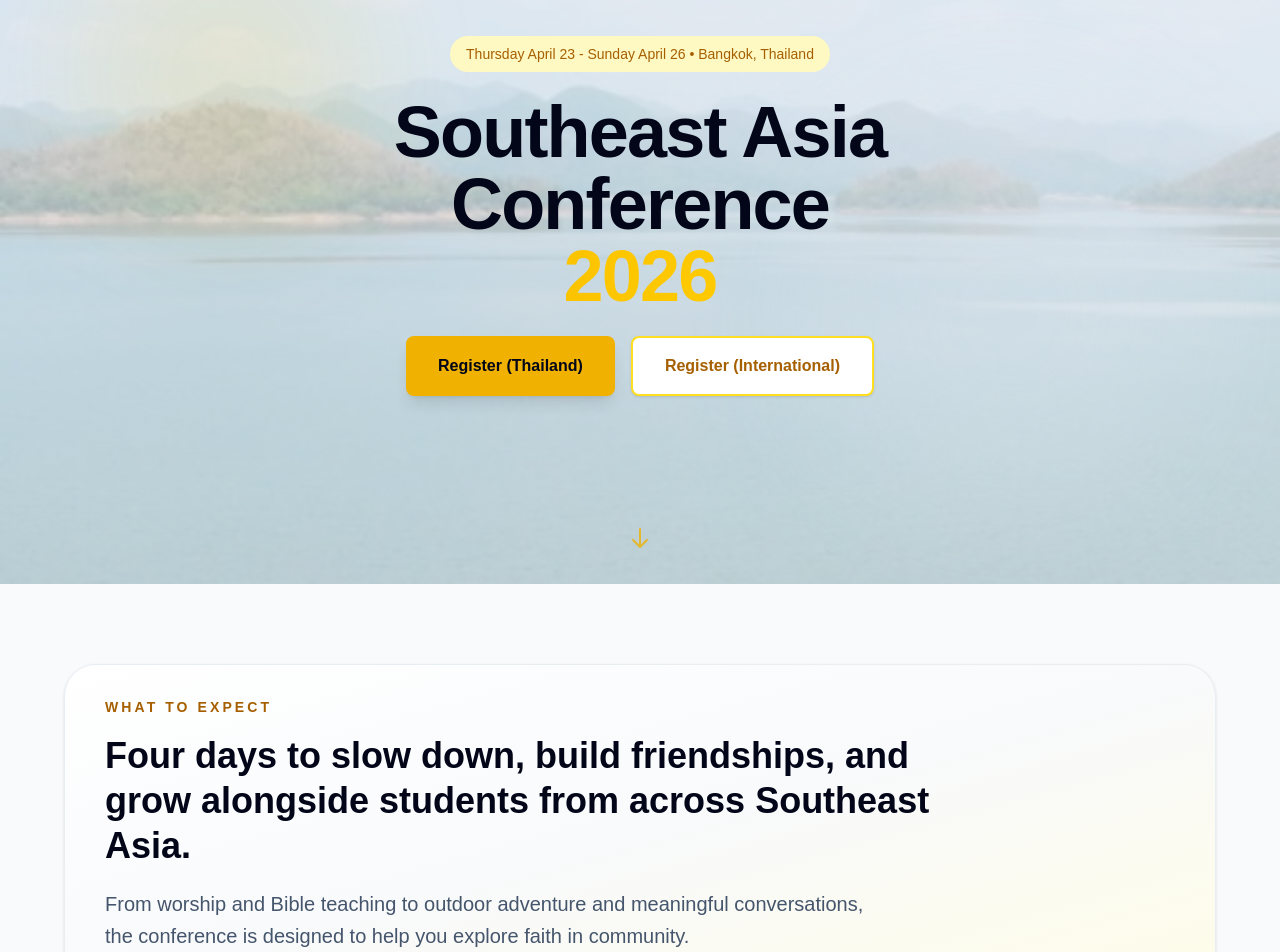
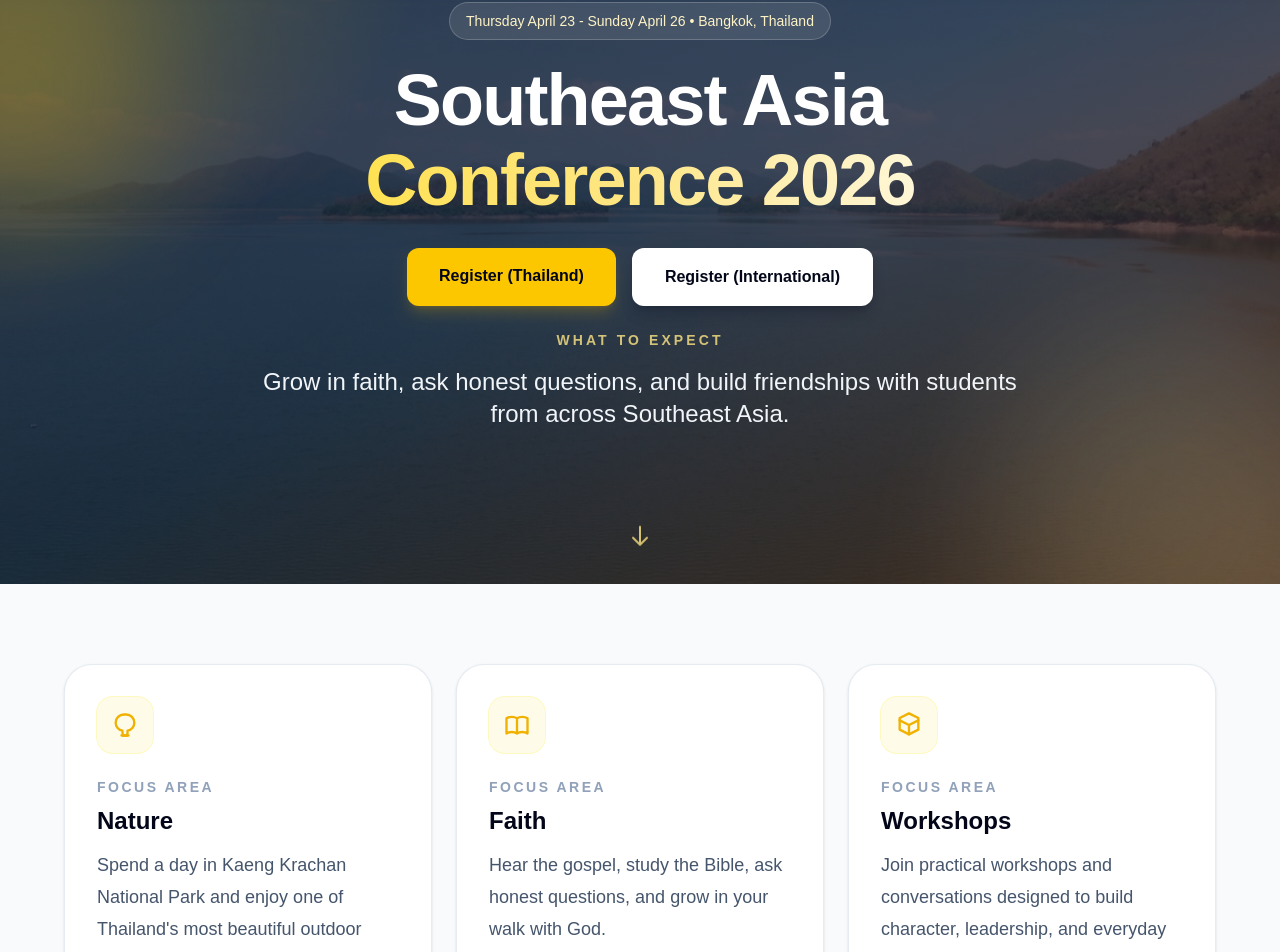
Before and after one commit to ismpseaconference2026/seaconference2026-repo, a Next.js app in the folder my-app/: page / in a window 1280 px wide. Shown: the part 520-1472 px from the top of the page. Built offline with nearby package versions, Linux system fonts and the light colour scheme.

Commit message:
feat: improve hero accessibility and update info section

```diff
--- a/my-app/src/app/page.tsx
+++ b/my-app/src/app/page.tsx
@@ -8,23 +8,15 @@ import ScheduleSection from "@/components/ScheduleSection";
 import PackingListSection from "@/components/PackingListSection";
 import Footer from "@/components/Footer";
 import NavigationBar from "@/components/NavigationBar";
-import { registrationLinks, schedules } from "@/lib/conference";
+import { schedules } from "@/lib/conference";
 
 export default function Home() {
-  const [isInThailand] = useState<boolean | null>(null);
   const [activeDay, setActiveDay] = useState("day1");
-
-  const handleSignUp = (inThailand: boolean) => {
-    window.open(
-      inThailand ? registrationLinks.thailand : registrationLinks.international,
-      "_blank"
-    );
-  };
 
   return (
     <main className="min-h-screen bg-white text-slate-900">
       <NavigationBar />
-      <HeroSection isInThailand={isInThailand} onSignUp={handleSignUp} />
+      <HeroSection />
       <InfoSection />
       <VideoPromoSection />
       <ScheduleSection schedules={schedules} activeDay={activeDay} onDayChange={setActiveDay} />
--- a/my-app/src/components/HeroSection.tsx
+++ b/my-app/src/components/HeroSection.tsx
@@ -1,59 +1,88 @@
-import { conferenceDates, conferenceLocation } from "@/lib/conference";
+import {
+  conferenceDates,
+  conferenceLocation,
+  registrationLinks,
+} from "@/lib/conference";
 
-interface HeroSectionProps {
-  isInThailand: boolean | null;
-  onSignUp: (inThailand: boolean) => void;
+const primaryLinkClassName =
+  "rounded-xl bg-yellow-400 px-8 py-4 text-base font-semibold text-slate-950 shadow-lg shadow-yellow-500/20 transition-all hover:-translate-y-0.5 hover:bg-yellow-300";
+const secondaryLinkClassName =
+  "rounded-xl border border-white/70 bg-white px-8 py-4 text-base font-semibold text-slate-950 shadow-lg shadow-slate-950/20 transition-all hover:-translate-y-0.5 hover:bg-amber-50";
+
+function HeroBackground() {
+  return (
+    <>
+      <div className="absolute inset-0 bg-gradient-to-br from-slate-950 via-slate-900 to-amber-950" aria-hidden="true" />
+      <div
+        className="absolute inset-0 bg-cover bg-center opacity-25"
+        style={{ backgroundImage: "url('/kaeng_krachan_dam.jpeg')" }}
+        aria-hidden="true"
+      />
+      <div className="absolute inset-0 bg-[radial-gradient(circle_at_top_left,_rgba(250,204,21,0.28),_transparent_30%),radial-gradient(circle_at_bottom_right,_rgba(255,255,255,0.12),_transparent_28%)]" aria-hidden="true" />
+      <div className="absolute inset-x-0 top-0 h-40 bg-gradient-to-b from-black/30 to-transparent" aria-hidden="true" />
+      <div className="absolute left-[-8rem] top-24 h-72 w-72 rounded-full bg-yellow-400/20 blur-3xl" aria-hidden="true" />
+      <div className="absolute bottom-[-6rem] right-[-3rem] h-80 w-80 rounded-full bg-amber-200/10 blur-3xl" aria-hidden="true" />
+    </>
+  );
 }
 
-export default function HeroSection({ onSignUp }: HeroSectionProps) {
+export default function HeroSection() {
   return (
-    <section
-      id="home"
-      className="relative min-h-[calc(100vh-64px)] flex items-center justify-center overflow-hidden"
-    >
-      <div className="absolute inset-0 bg-gradient-to-br from-slate-100 via-slate-50 to-white" />
-      <div
-        className="absolute inset-0 bg-center bg-no-repeat opacity-40"
-        style={{ backgroundImage: "url('/kaeng_krachan_dam.jpeg')", backgroundSize: '200rem' }}
-      />
-      <div className="absolute inset-0 opacity-60">
-        <div className="absolute top-20 left-20 w-72 h-72 bg-yellow-400/20 rounded-full blur-3xl" />
-        <div className="absolute bottom-20 right-20 w-96 h-96 bg-slate-200/50 rounded-full blur-3xl" />
+    <section id="home" className="relative overflow-hidden bg-slate-950">
+      <HeroBackground />
+
+      <div className="relative mx-auto flex min-h-[calc(100vh-64px)] max-w-4xl items-center px-4 py-16 text-center sm:px-6 sm:py-20">
+        <div className="w-full">
+          <div className="inline-flex items-center rounded-full border border-white/20 bg-white/10 px-4 py-2 text-sm font-medium text-amber-100 backdrop-blur-sm">
+            {conferenceDates} • {conferenceLocation}
           </div>
 
-      <div className="relative z-10 text-center px-4 max-w-4xl mx-auto">
-        <div className="inline-block px-4 py-2 bg-yellow-100 backdrop-blur-sm rounded-full text-yellow-700 text-sm font-medium mb-6">
-          {conferenceDates} • {conferenceLocation}
-        </div>
-        <h1 className="text-5xl md:text-7xl font-bold text-slate-950 mb-6 tracking-tight">
-          Southeast Asia Conference
-          <span className="block text-transparent bg-clip-text bg-gradient-to-r from-yellow-500 via-yellow-400 to-amber-300">
-            2026
+          <h1 className="mt-6 text-5xl font-semibold tracking-tight text-white sm:text-6xl lg:text-7xl">
+            Southeast Asia
+            <span className="mt-2 block bg-gradient-to-r from-yellow-300 via-amber-200 to-white bg-clip-text text-transparent">
+              Conference 2026
             </span>
           </h1>
 
-        <div className="flex flex-col sm:flex-row gap-4 justify-center">
-          <button
-            onClick={() => onSignUp(true)}
-            className="px-8 py-4 bg-yellow-500 text-slate-950 font-semibold rounded-lg hover:bg-yellow-400 transition-all transform hover:scale-105 shadow-lg"
+          <div className="mt-8 flex flex-col justify-center gap-4 sm:flex-row">
+            <a
+              href={registrationLinks.thailand}
+              target="_blank"
+              rel="noopener noreferrer"
+              aria-label="Register for the Thailand conference"
+              className={primaryLinkClassName}
             >
               Register (Thailand)
-          </button>
-          <button
-            onClick={() => onSignUp(false)}
-            className="px-8 py-4 bg-white border-2 border-yellow-300 text-yellow-700 font-semibold rounded-lg hover:bg-yellow-50 transition-all transform hover:scale-105 shadow-sm"
+            </a>
+            <a
+              href={registrationLinks.international}
+              target="_blank"
+              rel="noopener noreferrer"
+              aria-label="Register for international attendees"
+              className={secondaryLinkClassName}
             >
               Register (International)
-          </button>
+            </a>
           </div>
 
+          <p className="mt-6 text-sm font-semibold uppercase tracking-[0.22em] text-amber-200/80">
+            What To Expect
+          </p>
+          <p className="mx-auto mt-4 max-w-3xl text-xl leading-8 text-slate-100 sm:text-2xl">
+            Grow in faith, ask honest questions, and build friendships with students from across Southeast Asia.
+          </p>
+        </div>
       </div>
 
-      <div className="absolute bottom-8 left-1/2 -translate-x-1/2 animate-bounce">
-        <svg className="w-6 h-6 text-yellow-500/80" fill="none" stroke="currentColor" viewBox="0 0 24 24">
+      <a
+        href="#schedule"
+        className="absolute bottom-8 left-1/2 -translate-x-1/2 animate-bounce"
+        aria-label="Scroll to schedule"
+      >
+        <svg className="h-6 w-6 text-amber-200/80" fill="none" stroke="currentColor" viewBox="0 0 24 24">
           <path strokeLinecap="round" strokeLinejoin="round" strokeWidth={2} d="M19 14l-7 7m0 0l-7-7m7 7V3" />
         </svg>
-      </div>
+      </a>
     </section>
   );
 }
--- a/my-app/src/components/InfoSection.tsx
+++ b/my-app/src/components/InfoSection.tsx
@@ -1,18 +1,45 @@
-const infoCards = [
+import type { ReactNode } from "react";
+
+type InfoCard = {
+  title: string;
+  description: string;
+  icon: ReactNode;
+};
+
+const iconClassName = "h-7 w-7 text-yellow-500";
+
+const infoCards: InfoCard[] = [
   {
     title: "Nature",
     description:
       "Spend a day in Kaeng Krachan National Park and enjoy one of Thailand's most beautiful outdoor settings.",
+    icon: (
+      <svg className={iconClassName} fill="none" stroke="currentColor" viewBox="0 0 24 24">
+        <path strokeLinecap="round" strokeLinejoin="round" strokeWidth={2} d="M11 3a7 7 0 00-7 7c0 3.5 2.5 6.4 5.8 6.9L10 21h4l.2-4.1c3.3-.5 5.8-3.4 5.8-6.9a7 7 0 00-7-7z" />
+        <path strokeLinecap="round" strokeLinejoin="round" strokeWidth={2} d="M9 21h6" />
+      </svg>
+    ),
   },
   {
     title: "Faith",
     description:
       "Hear the gospel, study the Bible, ask honest questions, and grow in your walk with God.",
+    icon: (
+      <svg className={iconClassName} fill="none" stroke="currentColor" viewBox="0 0 24 24">
+        <path strokeLinecap="round" strokeLinejoin="round" strokeWidth={2} d="M12 6.253v13m0-13C10.832 5.477 9.246 5 7.5 5S4.168 5.477 3 6.253v13C4.168 18.477 5.754 18 7.5 18s3.332.477 4.5 1.253m0-13C13.168 5.477 14.754 5 16.5 5c1.747 0 3.332.477 4.5 1.253v13C19.832 18.477 18.247 18 16.5 18c-1.746 0-3.332.477-4.5 1.253" />
+      </svg>
+    ),
   },
   {
     title: "Workshops",
     description:
       "Join practical workshops and conversations designed to build character, leadership, and everyday life skills.",
+    icon: (
+      <svg className={iconClassName} fill="none" stroke="currentColor" viewBox="0 0 24 24">
+        <path strokeLinecap="round" strokeLinejoin="round" strokeWidth={2} d="M12 20l8-4V6l-8-4-8 4v10l8 4z" />
+        <path strokeLinecap="round" strokeLinejoin="round" strokeWidth={2} d="M12 12l8-4M12 12L4 8m8 4v8" />
+      </svg>
+    ),
   },
 ];
 
@@ -20,18 +47,6 @@ export default function InfoSection() {
   return (
     <section className="bg-slate-50 px-4 py-20">
       <div className="mx-auto max-w-6xl">
-        <div className="mb-14 rounded-[2rem] border border-slate-200/70 bg-gradient-to-br from-white via-slate-50 to-yellow-50 px-6 py-8 shadow-sm sm:px-10">
-          <p className="mb-4 text-sm font-semibold uppercase tracking-[0.22em] text-yellow-700">
-            What To Expect
-          </p>
-          <p className="max-w-4xl text-3xl font-semibold leading-tight text-slate-950 sm:text-4xl">
-            Four days to slow down, build friendships, and grow alongside students from across Southeast Asia.
-          </p>
-          <p className="mt-5 max-w-3xl text-lg leading-8 text-slate-600 sm:text-xl">
-            From worship and Bible teaching to outdoor adventure and meaningful conversations, the conference is designed to help you explore faith in community.
-          </p>
-        </div>
-
         <div className="grid gap-6 md:grid-cols-3">
           {infoCards.map((card) => (
             <div
@@ -39,21 +54,7 @@ export default function InfoSection() {
               className="rounded-[1.75rem] border border-slate-200/80 bg-white p-8 shadow-sm transition-all hover:-translate-y-1 hover:shadow-lg"
             >
               <div className="mb-6 flex h-14 w-14 items-center justify-center rounded-2xl bg-yellow-50 ring-1 ring-yellow-100">
-                {card.title === "Workshops" ? (
-                  <svg className="w-7 h-7 text-yellow-500" fill="none" stroke="currentColor" viewBox="0 0 24 24">
-                    <path strokeLinecap="round" strokeLinejoin="round" strokeWidth={2} d="M12 20l8-4V6l-8-4-8 4v10l8 4z" />
-                    <path strokeLinecap="round" strokeLinejoin="round" strokeWidth={2} d="M12 12l8-4M12 12L4 8m8 4v8" />
-                  </svg>
-                ) : card.title === "Faith" ? (
-                  <svg className="w-7 h-7 text-yellow-500" fill="none" stroke="currentColor" viewBox="0 0 24 24">
-                    <path strokeLinecap="round" strokeLinejoin="round" strokeWidth={2} d="M12 6.253v13m0-13C10.832 5.477 9.246 5 7.5 5S4.168 5.477 3 6.253v13C4.168 18.477 5.754 18 7.5 18s3.332.477 4.5 1.253m0-13C13.168 5.477 14.754 5 16.5 5c1.747 0 3.332.477 4.5 1.253v13C19.832 18.477 18.247 18 16.5 18c-1.746 0-3.332.477-4.5 1.253"/>
-                  </svg>
-                ) : (
-                  <svg className="w-7 h-7 text-yellow-500" fill="none" stroke="currentColor" viewBox="0 0 24 24">
-                    <path strokeLinecap="round" strokeLinejoin="round" strokeWidth={2} d="M11 3a7 7 0 00-7 7c0 3.5 2.5 6.4 5.8 6.9L10 21h4l.2-4.1c3.3-.5 5.8-3.4 5.8-6.9a7 7 0 00-7-7z" />
-                    <path strokeLinecap="round" strokeLinejoin="round" strokeWidth={2} d="M9 21h6" />
-                  </svg>
-                )}
+                {card.icon}
               </div>
               <p className="mb-2 text-sm font-semibold uppercase tracking-[0.18em] text-slate-400">
                 Focus Area
--- a/my-app/src/lib/conference.ts
+++ b/my-app/src/lib/conference.ts
@@ -11,12 +11,12 @@ export type ScheduleDay = {
 
 export type ConferenceSchedule = Record<string, ScheduleDay>;
 
-export const conferenceDates = " Thursday April 23 - Sunday April 26";
+export const conferenceDates = "Thursday April 23 - Sunday April 26";
 export const conferenceLocation = "Bangkok, Thailand";
 
 export const registrationLinks = {
   thailand: "https://docs.google.com/forms/d/e/1FAIpQLSepAU0XP41ak7J53_-2-dUW_EXvZ4LoREgJPMGjvZ1MrzBuew/viewform",
-  international: "https://docs.google.com/forms/d/e/1FAIpQLSf-J7l4OzvbPmbhnaiY-32Brrt2SUHMkxS7ljNA3VrZptQmfQ/viewform?usp=send_form",
+  international: "https://docs.google.com/forms/d/e/1FAIpQLSf-J7l4OzvbPmbhnaiY-32Brrt2SUHMkxS7ljNA3VrZptQmfQ/viewform",
 };
 
 export const schedules: ConferenceSchedule = {
```
Also changed, not shown: my-app/src/components/NavigationBar.tsx (+6 -2 lines). Lines whose indentation alone changed are shown as unchanged.
